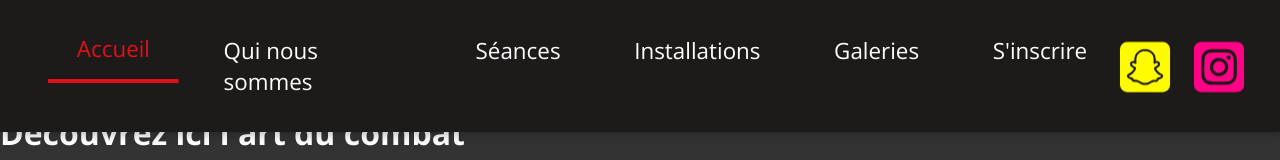
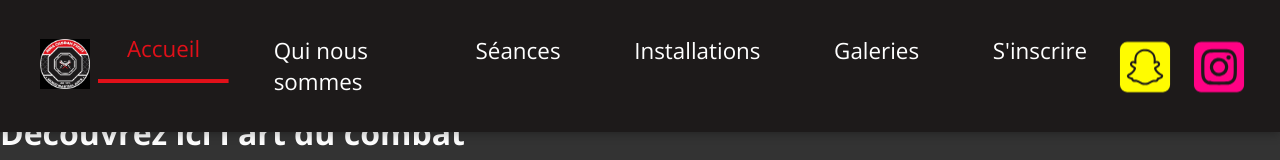
Before and after one commit to YHA76/my-mma-club-frontend, a React (Create React App) app: page / in a window 1280 px wide. Shown: the top 160 px of the page. Built offline with nearby package versions, Linux system fonts and the light colour scheme.

Commit message:
add logo

```diff
--- a/src/components/Footer.js
+++ b/src/components/Footer.js
@@ -1,7 +1,7 @@
 // Footer.js
 import React from 'react';
 import '../styles/Footer.css';
-import logo from '../assets/images/logo_mma.png'
+import logo from '../assets/images/logo.jpg';
 
 function Footer() {
   return (
--- a/src/components/NavBar.js
+++ b/src/components/NavBar.js
@@ -4,6 +4,7 @@ import { FontAwesomeIcon } from '@fortawesome/react-fontawesome';
 import { faSquareSnapchat, faSquareInstagram } from '@fortawesome/free-brands-svg-icons';
 import { faBars, faTimes } from '@fortawesome/free-solid-svg-icons';
 import '../styles/NavBar.css';
+import logo from '../assets/images/logo.jpg';
 
 function Navbar() {
   const [isOpen, setIsOpen] = useState(false);
@@ -12,7 +13,7 @@ function Navbar() {
     { path: "/", label: "Accueil", exact: true },
     { path: "/about", label: "Qui nous sommes" },
     { path: "/seances", label: "Séances" },
-    { path: "/installations", label: "Installations"},
+    { path: "/installations", label: "Installations" },
     { path: "/gallery", label: "Galeries" },
     { path: "/inscrire", label: "S'inscrire" }
   ];
@@ -20,6 +21,11 @@ function Navbar() {
   return (
     <nav className="navbar">
       <div className="navbar-container">
+        <div className="navbar-logo">
+          <NavLink to="/">
+            <img src={logo} alt="Logo du Club" className="logo-image" />
+          </NavLink>
+        </div>
         <button className="mobile-menu-btn" onClick={() => setIsOpen(!isOpen)}>
           <FontAwesomeIcon icon={isOpen ? faTimes : faBars} />
         </button>
```
Also changed, not shown: src/assets/images/logo.jpg (added).
